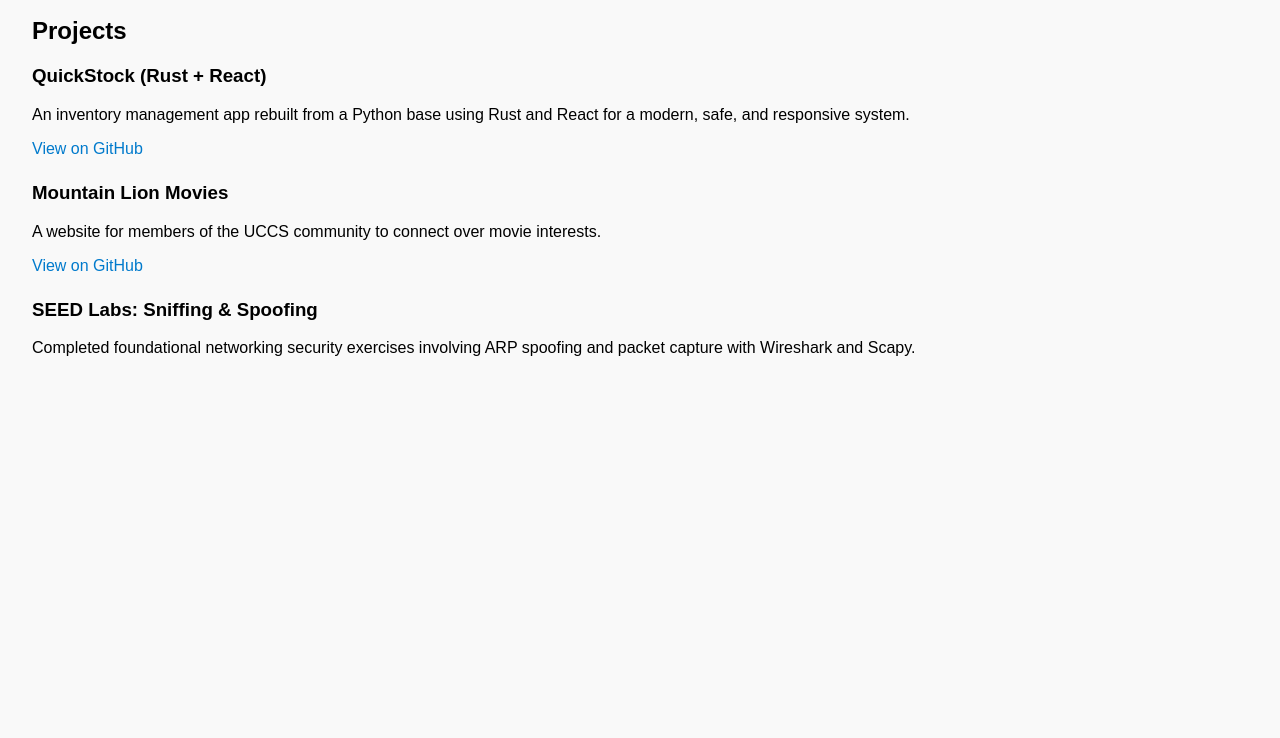
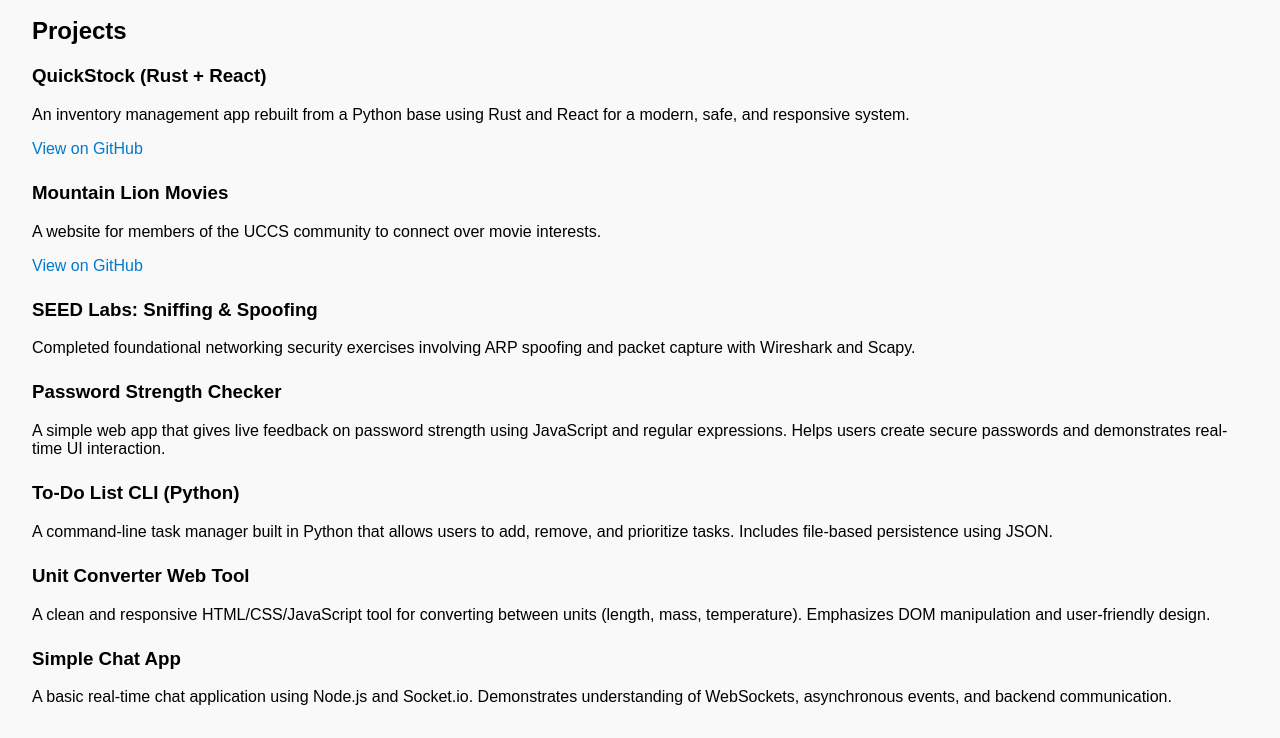
Before and after one commit to gsmith177/gsmith177.github.io, a plain HTML site: page index.html in a window 1280 px wide. Shown: the part 129-867 px from the top of the page. Before the commit the page ends 800 px from the top, so only its background shows below. Drawn offline with Linux system fonts and the light colour scheme.

Commit message:
Update index.html

```diff
--- a/index.html
+++ b/index.html
@@ -37,5 +37,25 @@
     <p>Completed foundational networking security exercises involving ARP spoofing and packet capture with Wireshark and Scapy.</p>
   </div>
 
+  <div class="project">
+  <h3>Password Strength Checker</h3>
+  <p>A simple web app that gives live feedback on password strength using JavaScript and regular expressions. Helps users create secure passwords and demonstrates real-time UI interaction.</p>
+</div>
+
+<div class="project">
+  <h3>To-Do List CLI (Python)</h3>
+  <p>A command-line task manager built in Python that allows users to add, remove, and prioritize tasks. Includes file-based persistence using JSON.</p>
+</div>
+
+<div class="project">
+  <h3>Unit Converter Web Tool</h3>
+  <p>A clean and responsive HTML/CSS/JavaScript tool for converting between units (length, mass, temperature). Emphasizes DOM manipulation and user-friendly design.</p>
+</div>
+
+<div class="project">
+  <h3>Simple Chat App</h3>
+  <p>A basic real-time chat application using Node.js and Socket.io. Demonstrates understanding of WebSockets, asynchronous events, and backend communication.</p>
+</div>
+
 </body>
 </html>
```
